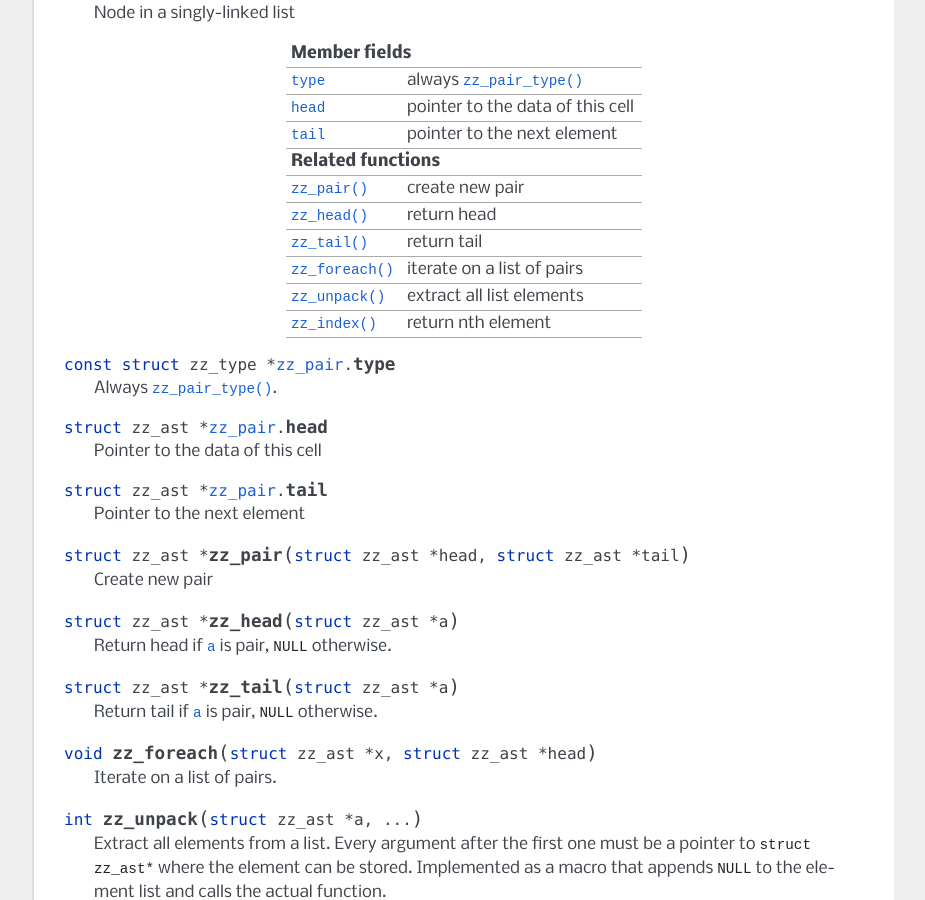
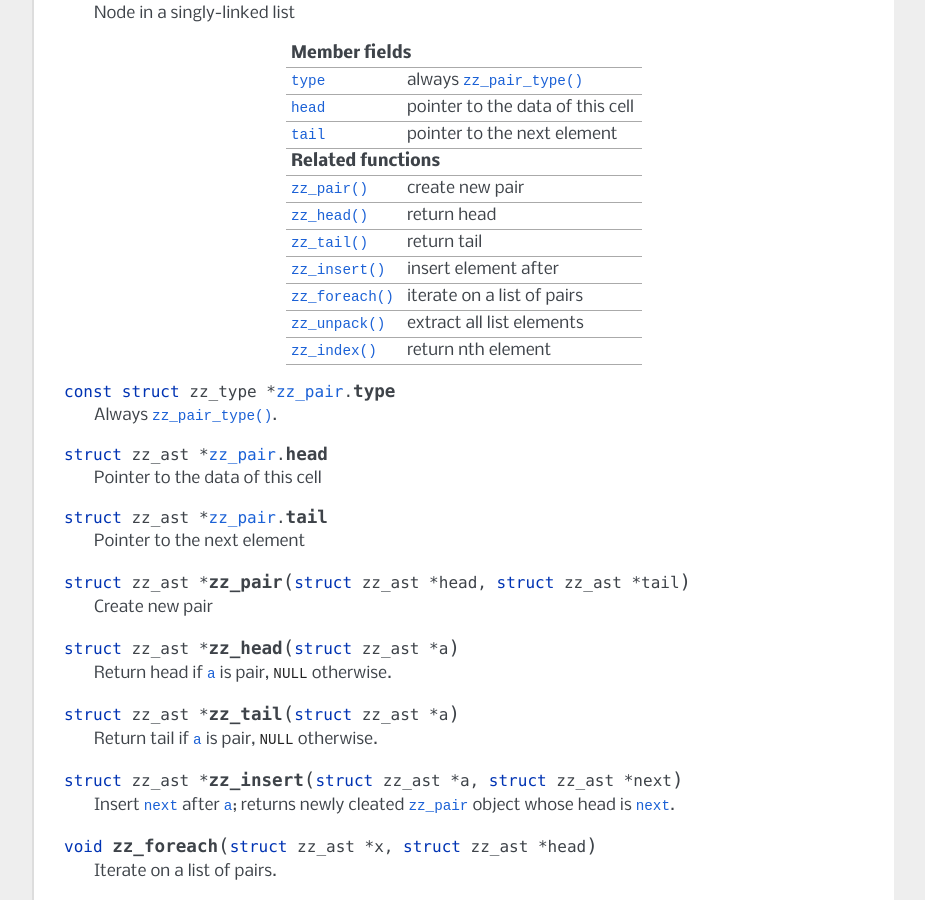
Before and after one commit to quirkyquixote/zebu2, a Sphinx documentation site: the page built from doc/apidoc.rst, in a window 1280 px wide and 900 px high, scrolled down 2361 px. Shown: the whole window, without its empty margins (198-1123 px from the left). Built offline with Sphinx 7.4.7, drawn with Linux system fonts in a browser that asks for light colours; some of the changed text lies outside the part shown.

Commit message:
Add zz_prepend(), zz_insert() functions
zz_prepend() is the equivalent to zz_append(), and pushes a new node at
the beginning of a list.

zz_insert() operates directy in zz_pair objects and inserts an element
between an existing one and its tail.

```diff
--- a/doc/apidoc.rst
+++ b/doc/apidoc.rst
@@ -152,6 +152,7 @@
 :func:`zz_pair()`              create new pair
 :func:`zz_head()`              return head
 :func:`zz_tail()`              return tail
+:func:`zz_insert()`            insert element after
 :func:`zz_foreach()`           iterate on a list of pairs
 :func:`zz_unpack()`            extract all list elements
 :func:`zz_index()`             return nth element
@@ -180,6 +181,11 @@
 .. function:: struct zz_ast* zz_tail(struct zz_ast* a)
 
    Return tail if :data:`a` is pair, :data:`NULL` otherwise.
+
+.. function:: struct zz_ast* zz_insert(struct zz_ast* a, struct zz_ast* next)
+
+   Insert :data:`next` after :data:`a`; returns newly cleated :type:`zz_pair`
+   object whose head is :data:`next`.
 
 .. function:: void zz_foreach(struct zz_ast* x, struct zz_ast* head)
 
@@ -314,6 +320,7 @@
 ---------------------------------------------------------------------------
 :func:`zz_list()`              create list
 :func:`zz_append()`            append element to list
+:func:`zz_prepend()`           prepend element to list
 ============================== ============================================
 
 .. member:: struct zz_ast* zz_list.first
@@ -334,3 +341,7 @@
 .. function:: struct zz_list zz_append(struct zz_list l, struct zz_ast* a)
 
    Append an element to an existing list.
+
+.. function:: struct zz_list zz_prepend(struct zz_list l, struct zz_ast* a)
+
+   Prepend an element to an existing list.
```
Also changed, not shown: 2 other files.
